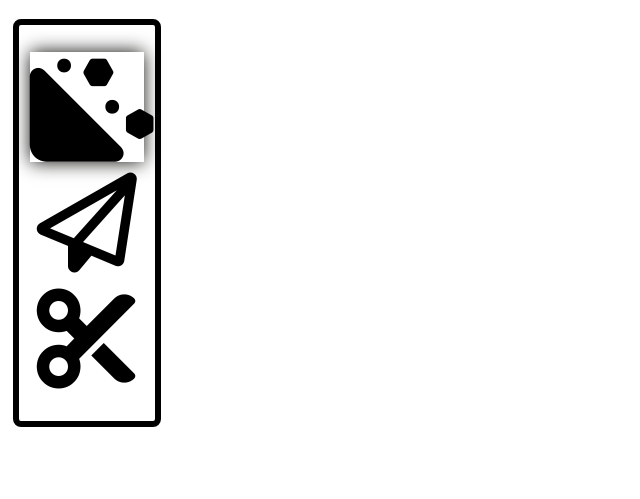
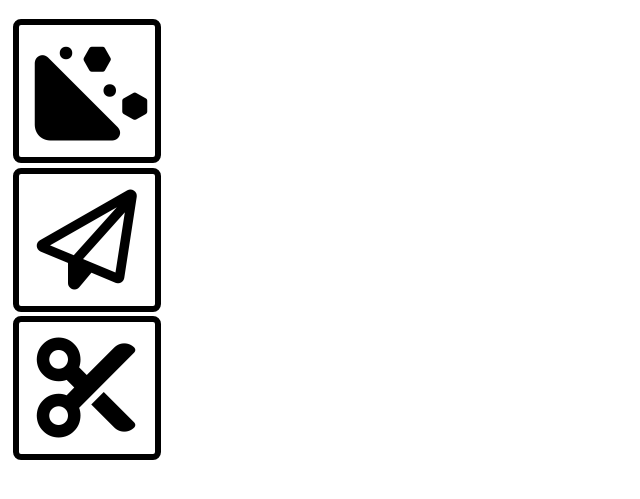
Before and after one commit to BiancaMihaela/rock-paper-scrissors, a plain HTML site: page index.html in a window 1280 px wide. Both pictures are taken after a click on the element 86 px from the left and 167 px from the top of the page. Shown: the part 61-560 px from the top of the page, without its empty margins (0-640 px from the left). Drawn offline with Linux system fonts and the light colour scheme.

Commit message:
i solved the bug

```diff
--- a/index.html
+++ b/index.html
@@ -12,18 +12,20 @@
 <body>
   <h1 class="title"> ROCK PAPER SCRISSORS </h1>
 <div class="elements">
-  <p id="rock">
+  <p id="rock" class="key">
     <i class="fa-solid fa-hill-rockslide"></i>
   </p>
-  <p id="paper">
+  <p id="paper" class="key">
     <i class="fa-regular fa-paper-plane"></i>
   </p>
-  <p id="scrissors">
+  <p id="scrissors" class="key">
     <i class="fa-solid fa-scissors"></i>
   </p>
 
 
 
 </div>
+
+
 </body>
 </html>
--- a/javascript.js
+++ b/javascript.js
@@ -57,27 +57,31 @@ var computerScore = 0;
 
 
 
-function removeTransition(e) {
-  if (e.propertyName !== 'transform') return;
-  console.log(e.propertyName);
-  e.classList.remove('playing');
-}
+  function removeTransition(e) {
+    if (e.propertyName === 'transform') {
+      e.target.classList.remove('playing');
+    }
+  }
 
-//const element = document.querySelector('.elements');
-const keys = Array.from(document.querySelectorAll('.elements'));
-keys.forEach(elements => elements.addEventListener('transitionend', removeTransition));
+
+const rock= document.getElementById('rock');
+ const keys = document.querySelectorAll('.key');
+keys.forEach((key) => key.addEventListener('transitionend', removeTransition));
 
 function game() {
 
   console.log("Player Score:", playerScore);
   console.log("Computer Score:", computerScore);
-  const rock= document.getElementById('rock');
+
   rock.addEventListener('click', function() {
     rock.classList.add('playing');
     // Access the clicked element using event.target
     const playerSelection = 'rock'; // Set the player's choice
     const computerSelection = getComputerChoice();
     const result = playRound(playerSelection, computerSelection);
+
+
+
 
     if (result === 'player') {
       playerScore++;
@@ -86,11 +90,12 @@ function game() {
     }
     console.log("Player Score:", playerScore);
     console.log("Computer Score:", computerScore);
+
   });
-
 
 
 
 }
 
+
 game();
--- a/style.css
+++ b/style.css
@@ -14,17 +14,18 @@
 
 .playing {
     transform: scale(1.1);
+
     border-color: #242322;
     box-shadow: 0 0 1rem #080805;
   }
 
-  .elements {
+  .key {
     border: .4rem solid black;
     border-radius: .5rem;
     margin: .3rem;
     padding: 1rem 1rem;
     width: 6.5rem;
     text-align: center;
-    transition: all .07s ease; /*??*/
+    transition: all .5s ease; /*??*/
 
   }
```
